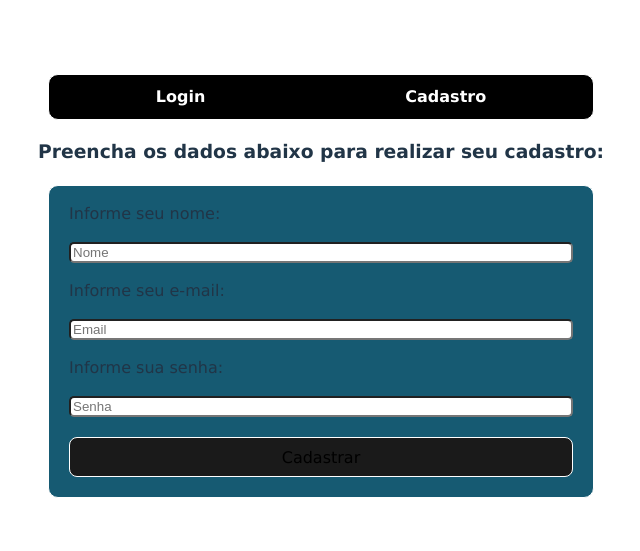
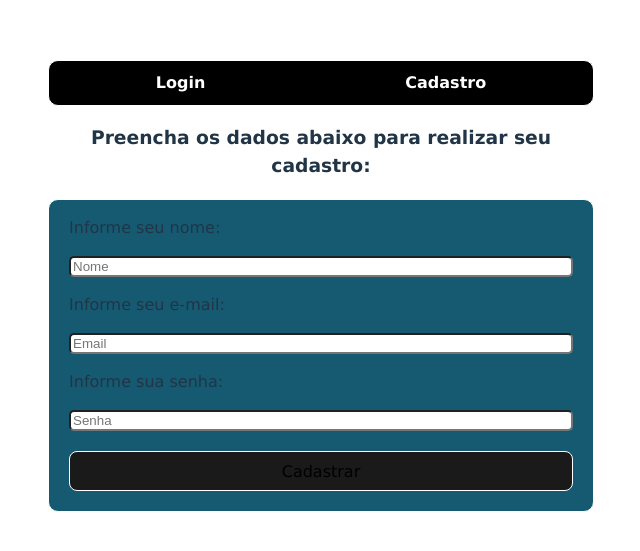
Before and after one commit to higorfranca96/front-gerenciador-tarefas, a React (Vite) app: page /register in a window 1280 px wide. Shown: the part 119-670 px from the top of the page, without its empty margins (319-959 px from the left). Built offline with nearby package versions, Linux system fonts and the light colour scheme.

Commit message:
ajuste css margem

```diff
--- a/src/index.css
+++ b/src/index.css
@@ -209,4 +209,6 @@ h1 {
 
 .tituloLogin{
   text-align: center;
+  margin-left:2.5%;
+  margin-right:2.5%;
 }
```
